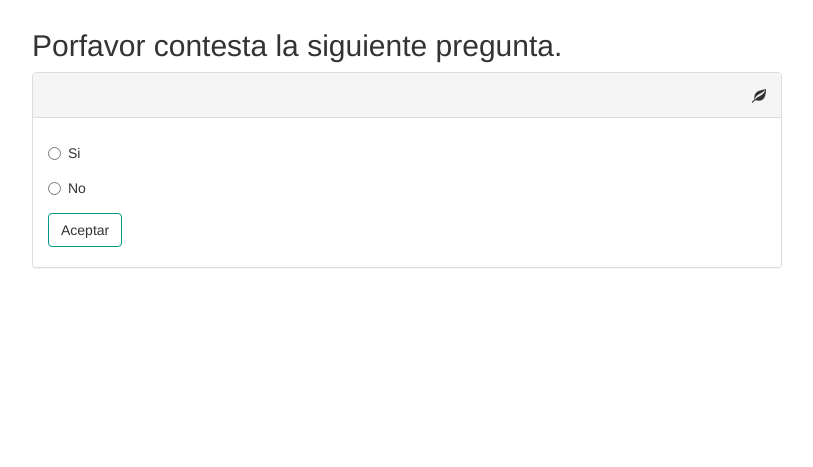
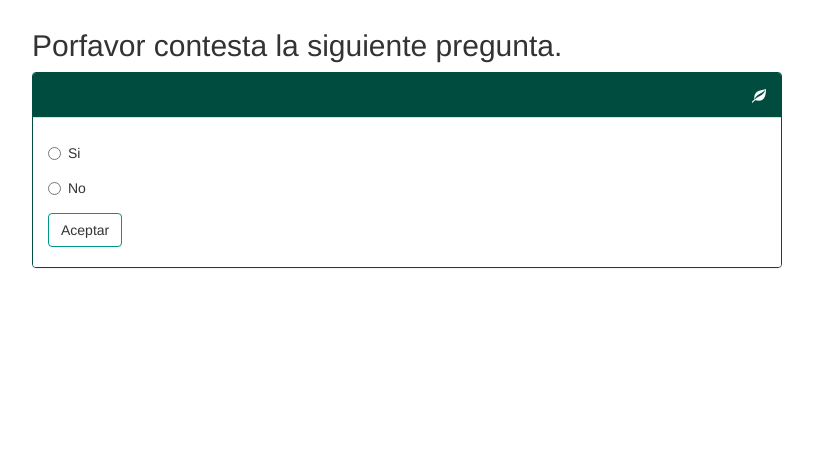
Before and after one commit to rsahonero/my-garden, a Django app: template greengarden/templates/greengarden/cuestionario.html in a window 1280 px wide. Shown: the part 51-518 px from the top of the page, without its empty margins (38-851 px from the left). Run offline with Django 3.2, Linux system fonts and the light colour scheme; the template is opened without the code that fills it, so the values that code supplies are empty; parts of the project's set-up code (start-up, migrations or seed data) failed here and were passed over; some libraries are stand-ins or nearby versions.

Commit message:
Modificado el color de fondo de los paneles

```diff
--- a/greengarden/static/greengarden/styles.css
+++ b/greengarden/static/greengarden/styles.css
@@ -50,6 +50,15 @@ body > .container {
 	margin-left: 20px;
 }
 
+.cuestionario .panel-default {
+    border-color: #004D40;
+}
+
+.cuestionario .panel-heading {
+    color: #FFF;
+    background-color: #004D40;
+}
+
 .cuestionario .panel-heading .contenedor-item {
     display: inline-block;
     width: 100%;
```
